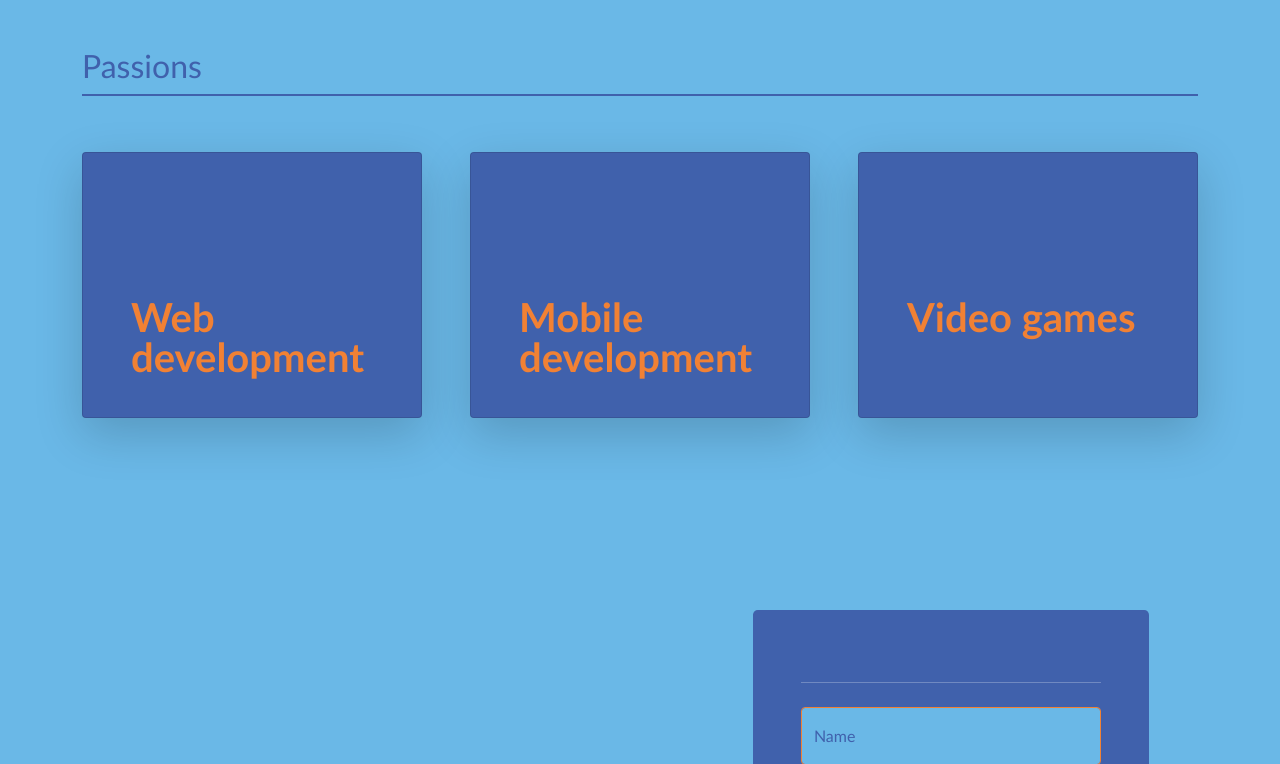
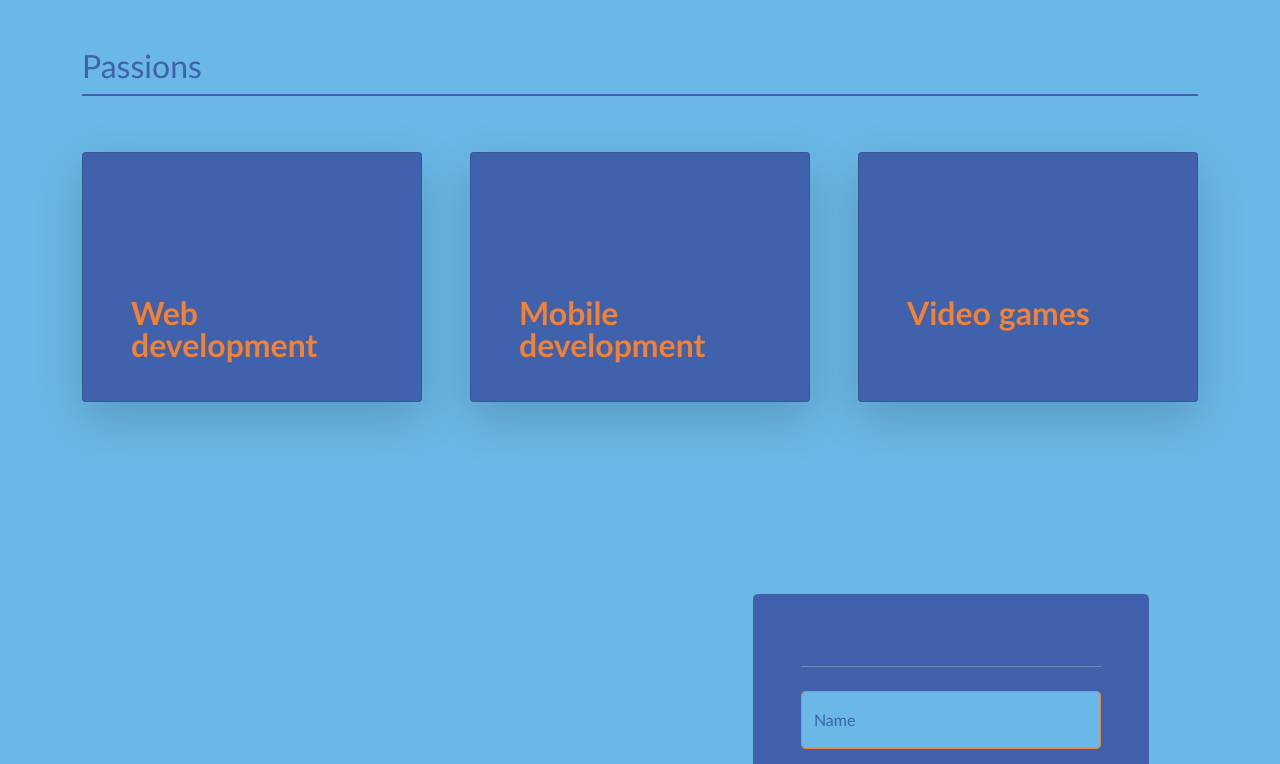
Before and after one commit to golo1999/Website-SelfPresentation, a Node server app: page /home in a window 1280 px wide. Shown: the part 1073-1837 px from the top of the page. Run offline with Node 20, Linux system fonts and the light colour scheme; style sheets or scripts are compiled from the project's sources; some libraries are stand-ins or nearby versions.

Commit message:
Update style.scss

```diff
--- a/assets/style.scss
+++ b/assets/style.scss
@@ -22,6 +22,24 @@ textarea
     }
 }
 
+#custom-cards
+{
+    & .card > div
+    {
+        transition: .6s ease;
+
+        &:hover
+        {
+            cursor: pointer;
+        }
+
+        & > h2
+        {
+            font-size: 2.5vmax;
+        }
+    }
+}
+
 #footer
 {
     background-color: #4061AC;
```
